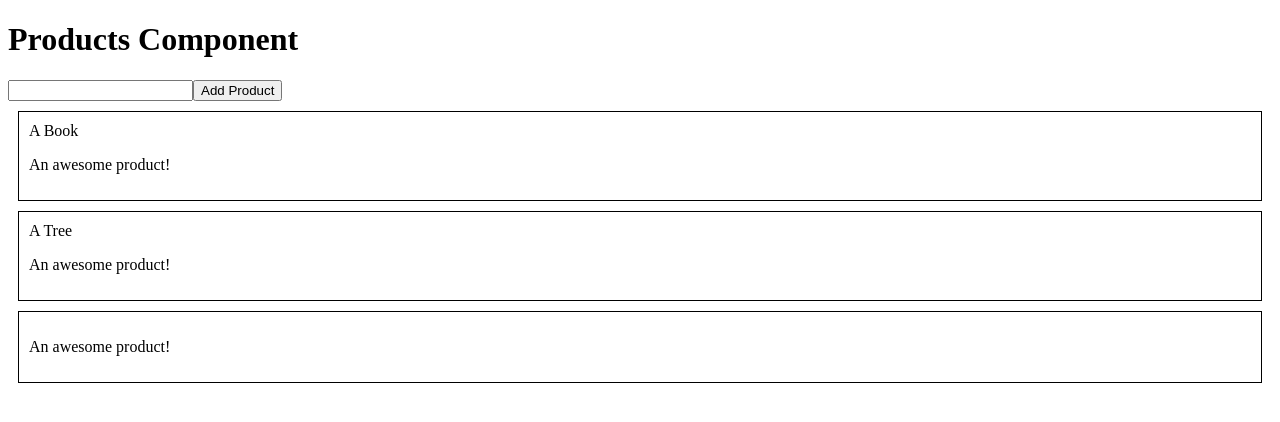
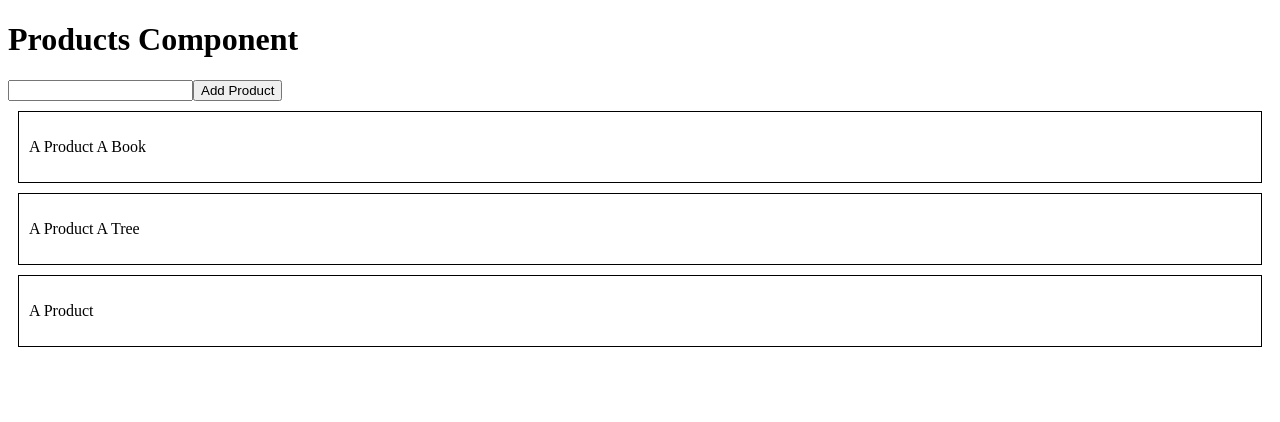
Before and after one commit to BeataJ/angular-training, an Angular app: page / in a window 1280 px wide. Shown: the top 422 px of the page. Built offline with nearby package versions, Linux system fonts and the light colour scheme.

Commit message:
change article

```diff
--- a/src/app/product/product.component.html
+++ b/src/app/product/product.component.html
@@ -1,4 +1,5 @@
 <article class="product" (click)="onClicked()">
-  <div>{{ productName }}</div>
-  <p>An awesome product!</p>
+  <div>
+  <p>A Product {{ productName }}</p>
+  </div>
 </article>
--- a/src/app/products.component.html
+++ b/src/app/products.component.html
@@ -6,4 +6,4 @@
 <!-- <input *ngIf="!isDisabled" type="text" [(ngModel)]="productName"> -->
 <!-- <button (click)="productName = 'A Tree'" [disabled]="isDisabled">Change Name</button> -->
 <!-- <button *ngIf="!isDisabled" (click)="onAddProduct()">Add Product</button> -->
-<app-product  *ngFor="let product of products" [productName]="product"  (productClicked)="onRemoveProduct(product)"></app-product>
+<app-product *ngFor="let product of products" [productName]="product"  (productClicked)="onRemoveProduct(product)"></app-product>
```
